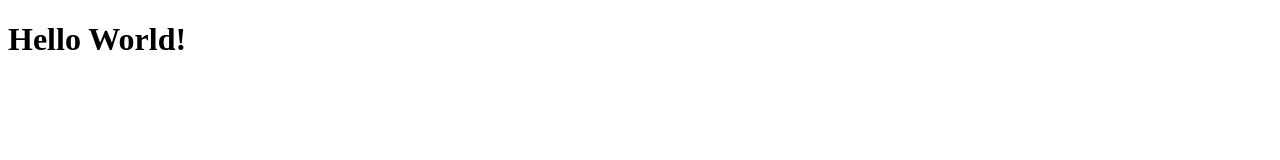
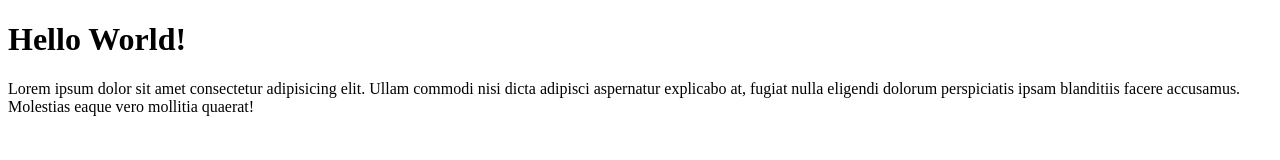
Before and after one commit to fajarariansyah/git-tes, a plain HTML site: page index.html in a window 1280 px wide. Drawn offline with Linux system fonts and the light colour scheme.

Commit message:
menambahkan paragraf pada index.html

```diff
--- a/index.html
+++ b/index.html
@@ -7,5 +7,6 @@
 </head>
 <body>
     <h1>Hello World!</h1>
+    <p>Lorem ipsum dolor sit amet consectetur adipisicing elit. Ullam commodi nisi dicta adipisci aspernatur explicabo at, fugiat nulla eligendi dolorum perspiciatis ipsam blanditiis facere accusamus. Molestias eaque vero mollitia quaerat!</p>
 </body>
 </html>
```
